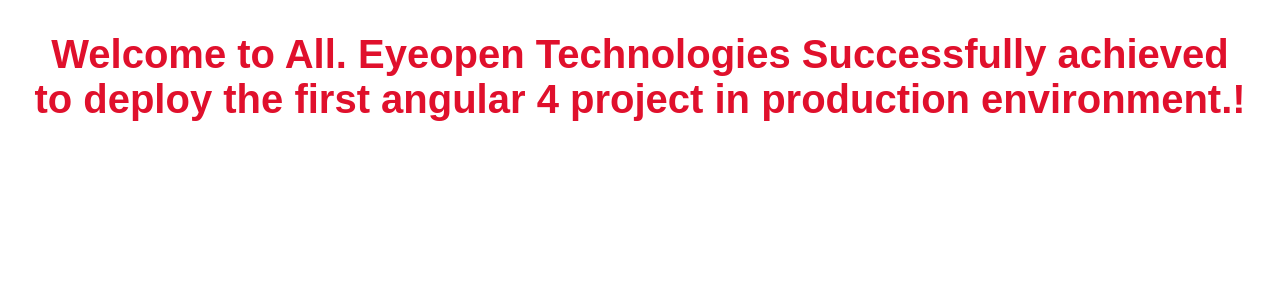
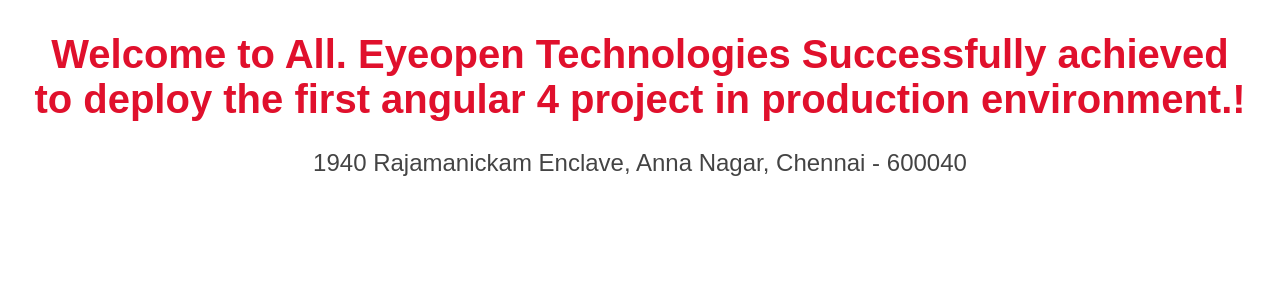
Before and after one commit to marsjava/CoreApp, an Angular app: page / in a window 1280 px wide. Shown: the top 300 px of the page. Built offline with nearby package versions, Linux system fonts and the light colour scheme.

Commit message:
update Marikannan

```diff
--- a/src/app/app.component.html
+++ b/src/app/app.component.html
@@ -3,4 +3,5 @@
   <h1>
     Welcome to {{ title }}!
   </h1>
+  <h2>1940 Rajamanickam Enclave, Anna Nagar, Chennai - 600040</h2>
 </div>
```
